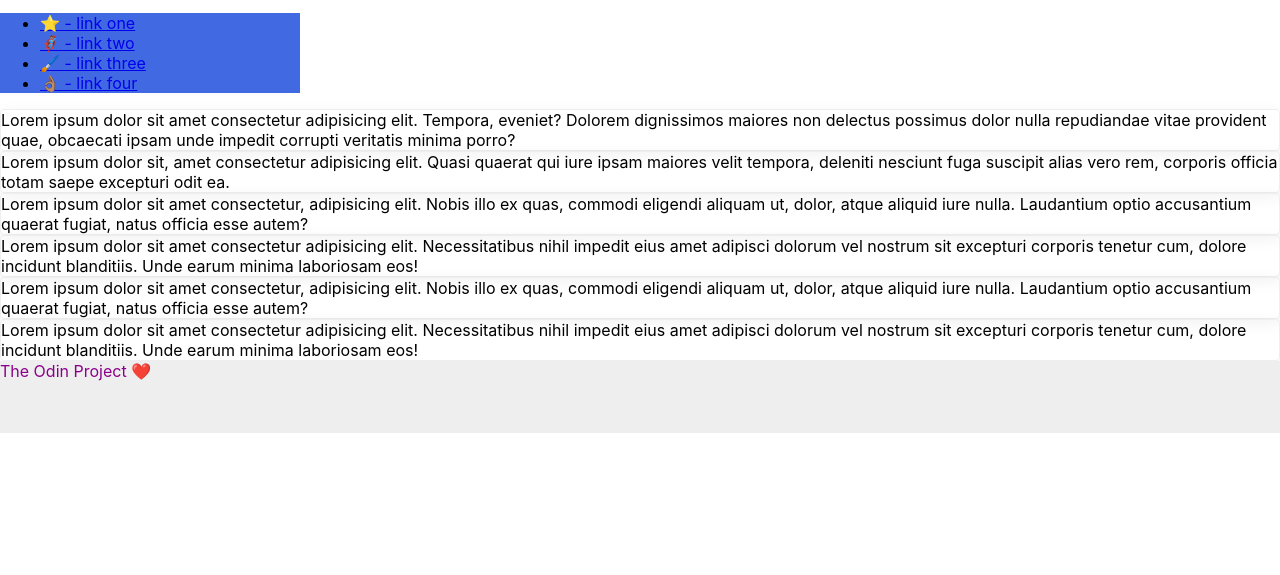
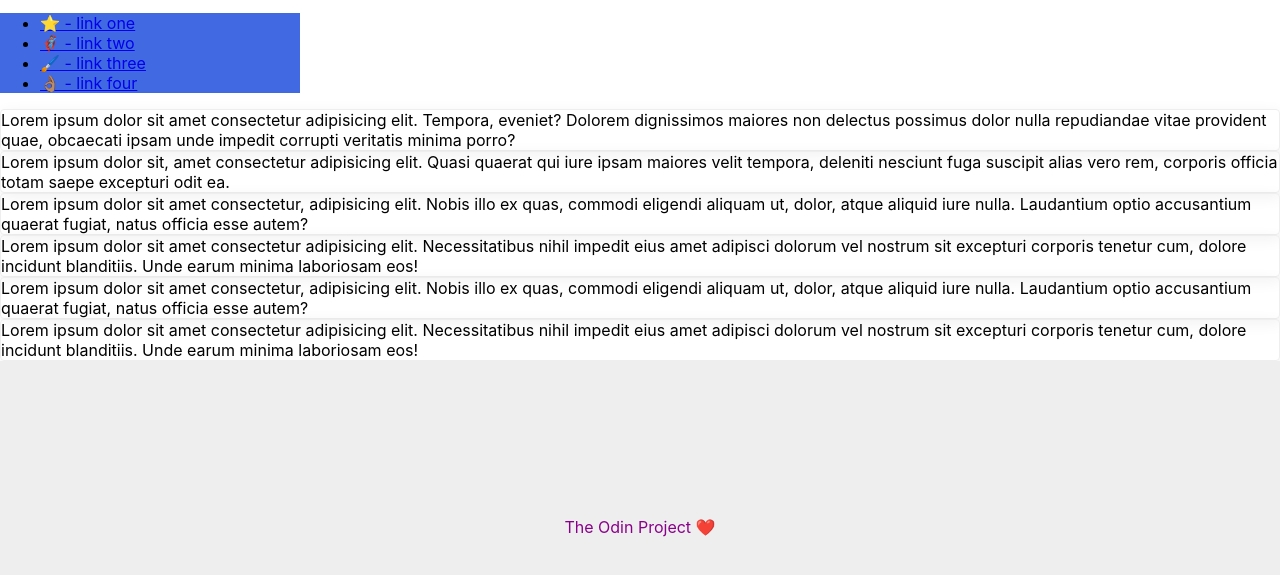
Before and after one commit to LinhLe03/repos-top, a plain HTML site: page css-exercise/flex-exercise/7-flex-layout/index.html in a window 1280 px wide. Shown: the part 107-682 px from the top of the page. Drawn offline with Linux system fonts and the light colour scheme.

Commit message:
Add container for sidebar+cards & flex for footer+body

```diff
--- a/css-exercise/flex-exercise/7-flex-layout/index.html
+++ b/css-exercise/flex-exercise/7-flex-layout/index.html
@@ -8,10 +8,16 @@
     <link rel="stylesheet" href="style.css">
   </head>
   <body>
+
+    <!-- Header -->
     <div class="header">
       MY AWESOME WEBSITE
     </div>
 
+    <!-- Content -->
+    <div class="container">
+
+      <!-- Sidebar -->
       <div class="sidebar">
         <ul>
           <li><a href="#">⭐ - link one</a></li>
@@ -21,13 +27,16 @@
         </ul>
       </div>
 
+      <!-- Cards -->
       <div class="card">Lorem ipsum dolor sit amet consectetur adipisicing elit. Tempora, eveniet? Dolorem dignissimos maiores non delectus possimus dolor nulla repudiandae vitae provident quae, obcaecati ipsam unde impedit corrupti veritatis minima porro?</div>
       <div class="card">Lorem ipsum dolor sit, amet consectetur adipisicing elit. Quasi quaerat qui iure ipsam maiores velit tempora, deleniti nesciunt fuga suscipit alias vero rem, corporis officia totam saepe excepturi odit ea.</div>
       <div class="card">Lorem ipsum dolor sit amet consectetur, adipisicing elit. Nobis illo ex quas, commodi eligendi aliquam ut, dolor, atque aliquid iure nulla. Laudantium optio accusantium quaerat fugiat, natus officia esse autem?</div>
       <div class="card">Lorem ipsum dolor sit amet consectetur adipisicing elit. Necessitatibus nihil impedit eius amet adipisci dolorum vel nostrum sit excepturi corporis tenetur cum, dolore incidunt blanditiis. Unde earum minima laboriosam eos!</div>
       <div class="card">Lorem ipsum dolor sit amet consectetur, adipisicing elit. Nobis illo ex quas, commodi eligendi aliquam ut, dolor, atque aliquid iure nulla. Laudantium optio accusantium quaerat fugiat, natus officia esse autem?</div>
       <div class="card">Lorem ipsum dolor sit amet consectetur adipisicing elit. Necessitatibus nihil impedit eius amet adipisci dolorum vel nostrum sit excepturi corporis tenetur cum, dolore incidunt blanditiis. Unde earum minima laboriosam eos!</div>
+    </div>
 
+    <!-- Footer -->
     <div class="footer">
       The Odin Project ❤️
     </div>
--- a/css-exercise/flex-exercise/7-flex-layout/style.css
+++ b/css-exercise/flex-exercise/7-flex-layout/style.css
@@ -2,6 +2,9 @@ body {
     font-family: -apple-system, BlinkMacSystemFont, 'Segoe UI', Roboto, Oxygen, Ubuntu, Cantarell, 'Open Sans', 'Helvetica Neue', sans-serif;
     margin: 0;
     min-height: 100vh;
+    /*solution*/
+    display: flex;
+    flex-flow: column wrap;
   }
 
   .header {
@@ -20,6 +23,11 @@ body {
     height: 72px;
     background: #eee;
     color: darkmagenta;
+    /*solution*/
+    display: flex;
+    flex: auto;
+    justify-content: center;
+    align-items: center;
   }
 
   .sidebar {
```
Lines whose indentation alone changed are shown as unchanged.
